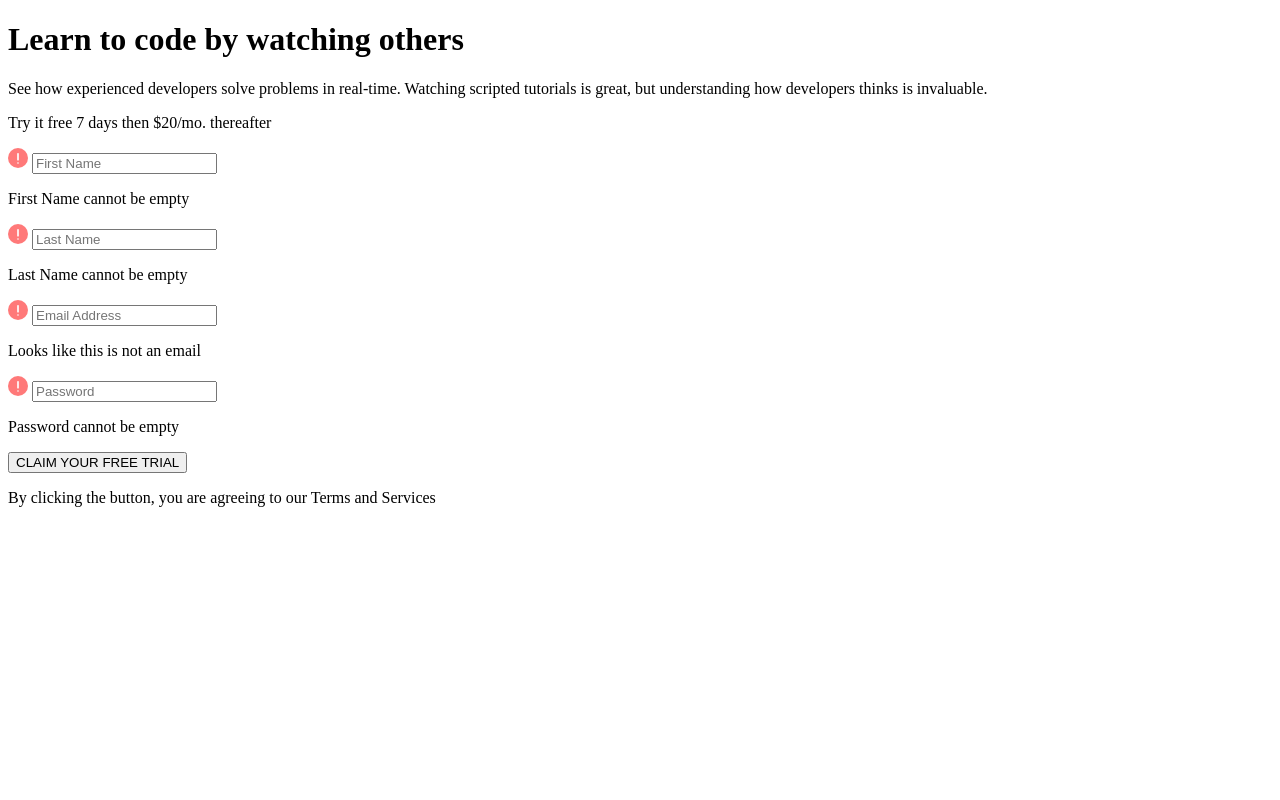
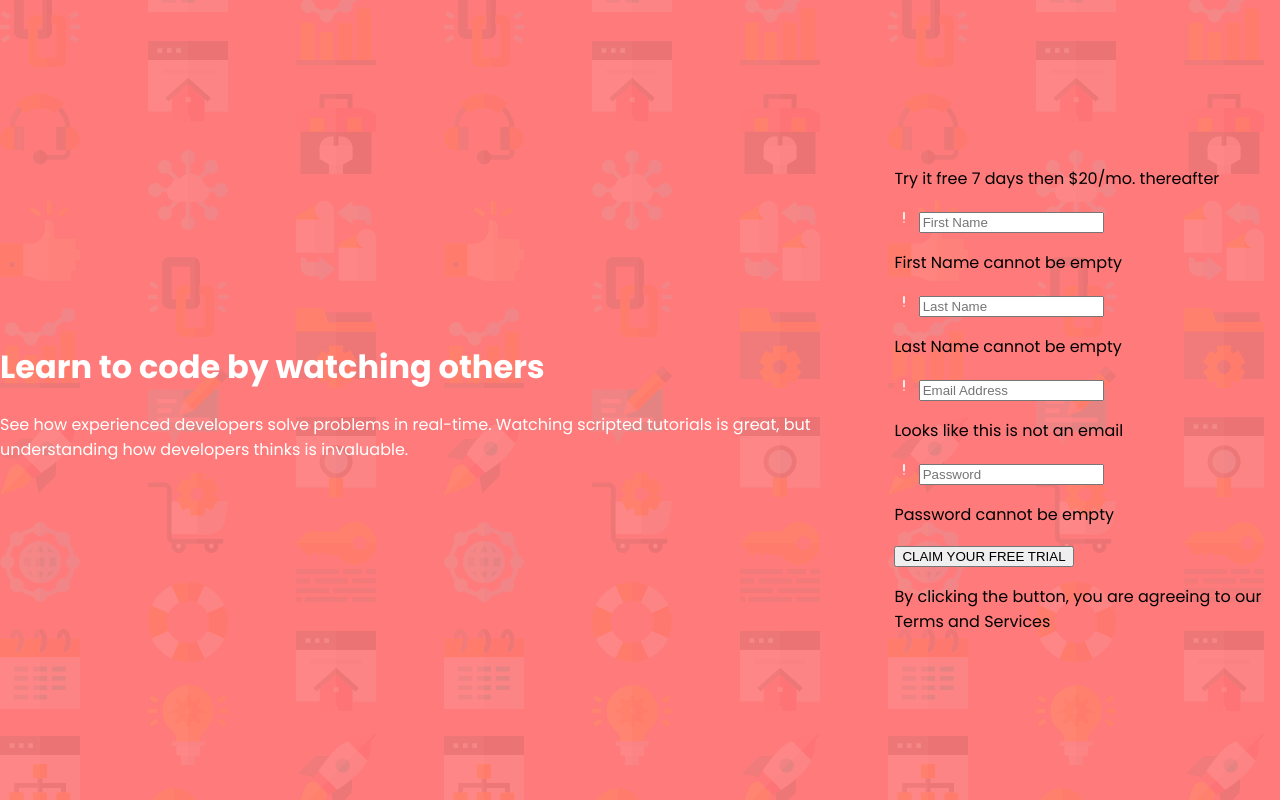
Before and after one commit to AdanSaavedra/Intro-component-with-sign-up-form-solution, a plain HTML site: page index.html in a window 1280 px wide. Drawn offline with Linux system fonts and the light colour scheme.

Commit message:
working on css

```diff
--- a/index.html
+++ b/index.html
@@ -10,23 +10,19 @@
       sizes="32x32"
       href="./images/favicon-32x32.png"
     />
-    <style>
-      .icon {
-        background: url(./images/icon-error.svg);
-        background-repeat: no-repeat;
-        background-size: cover;
-        display: inline-block;
-        height: 20px;
-        width: 20px;
-      }
-    </style>
-
+    <link rel="preconnect" href="https://fonts.googleapis.com" />
+    <link rel="preconnect" href="https://fonts.gstatic.com" crossorigin />
+    <link
+      href="https://fonts.googleapis.com/css2?family=Poppins:wght@400;500;600;700&display=swap"
+      rel="stylesheet"
+    />
+    <link rel="stylesheet" href="style.css" />
     <title>Frontend Mentor | Intro component with sign up form</title>
   </head>
   <body>
     <div class="textContainer">
-      <h1>Learn to code by watching others</h1>
-      <p>
+      <h1 class="textTitle">Learn to code by watching others</h1>
+      <p class="textParagraph">
         See how experienced developers solve problems in real-time. Watching
         scripted tutorials is great, but understanding how developers thinks is
         invaluable.
--- /dev/null
+++ b/style.css
@@ -0,0 +1,43 @@
+:root{
+    --Red: hsl(0, 100%, 74%);
+    --Green: hsl(154, 59%, 51%);
+    --Blue: hsl(248, 32%, 49%);
+    --Dark-Blue: hsl(249, 10%, 26%);
+    --Grayish-Blue: hsl(246, 25%, 77%);
+}
+body{
+    font-family: 'Poppins', sans-serif;
+    font-size: 16px;
+    margin: 0;
+    width: 100vw;
+    height: 100vh;
+    display: flex;
+    align-items: center;
+    background-image: url(./images/bg-intro-desktop.png);
+    background-color: var(--Red);
+}
+.textContainer{
+    color: #ffffff;
+}
+
+.textTitle{
+
+}
+
+
+
+
+
+
+
+
+
+
+.icon {
+    background: url(./images/icon-error.svg);
+    background-repeat: no-repeat;
+    background-size: cover;
+    display: inline-block;
+    height: 20px;
+    width: 20px;
+}
```
